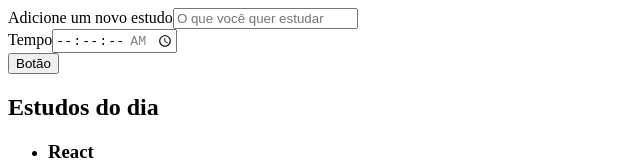
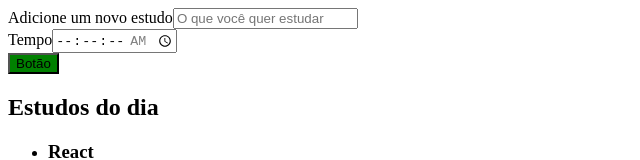
Before and after one commit to GuiDev45/Alura-react-ts, a React (Vite) app in the folder Alura-studies/: page / in a window 1280 px wide. Shown: the top 160 px of the page, without its empty margins (0-640 px from the left). Built offline with nearby package versions, Linux system fonts and the light colour scheme.

Commit message:
005 - Aprendendo a estilizar

```diff
--- a/Alura-studies/src/components/Button/index.tsx
+++ b/Alura-studies/src/components/Button/index.tsx
@@ -1,5 +1,30 @@
+/*
+  Poderia ser um objeto de estilos como o exemplo abaixo
+  const styles = {
+    backgroundColor
+  }
+
+  em return
+    <button style={styles}>
+      Botão
+    </button>
+  */
+
+// const color = "red";
+// const backgroundColor = "red";
 const Botao = () => {
-  return <button>Botão</button>;
+  const estaAtivo = true;
+  return (
+    <button
+      style={{
+        // backgroundColor: color
+        // Como não é possível usar if no objeto vai usar o ternario, lembrando que o inline style não é uma boa prática
+        backgroundColor: estaAtivo ? "green" : "red",
+      }}
+    >
+      Botão
+    </button>
+  );
 };
 
 export default Botao;
--- a/Alura-studies/src/components/Lista/index.tsx
+++ b/Alura-studies/src/components/Lista/index.tsx
@@ -17,7 +17,6 @@ function Lista() {
   return (
     <aside>
       <h2> Estudos do dia </h2>
-      {/*Sempre quando for fazer um renderização de lista o react precisa de uma key, que no caso é o index, porém não é correto, o certo seria o item ter um id,o index pode ser variado e isso pode causar problemas logo não seria uma boa pratica*/}
       <ul>
         {tarefas.map((item, index) => (
           <li key={index}>
```
